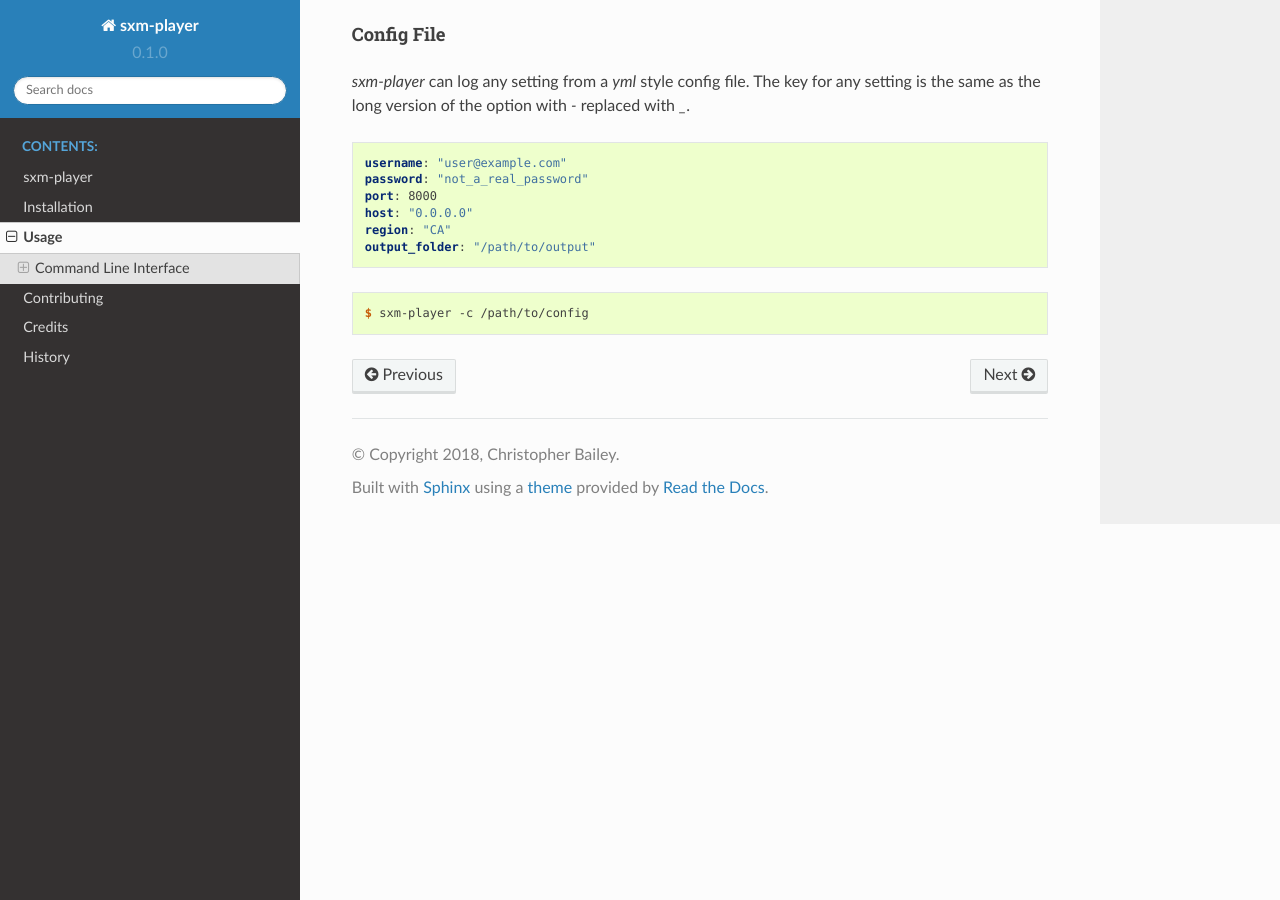
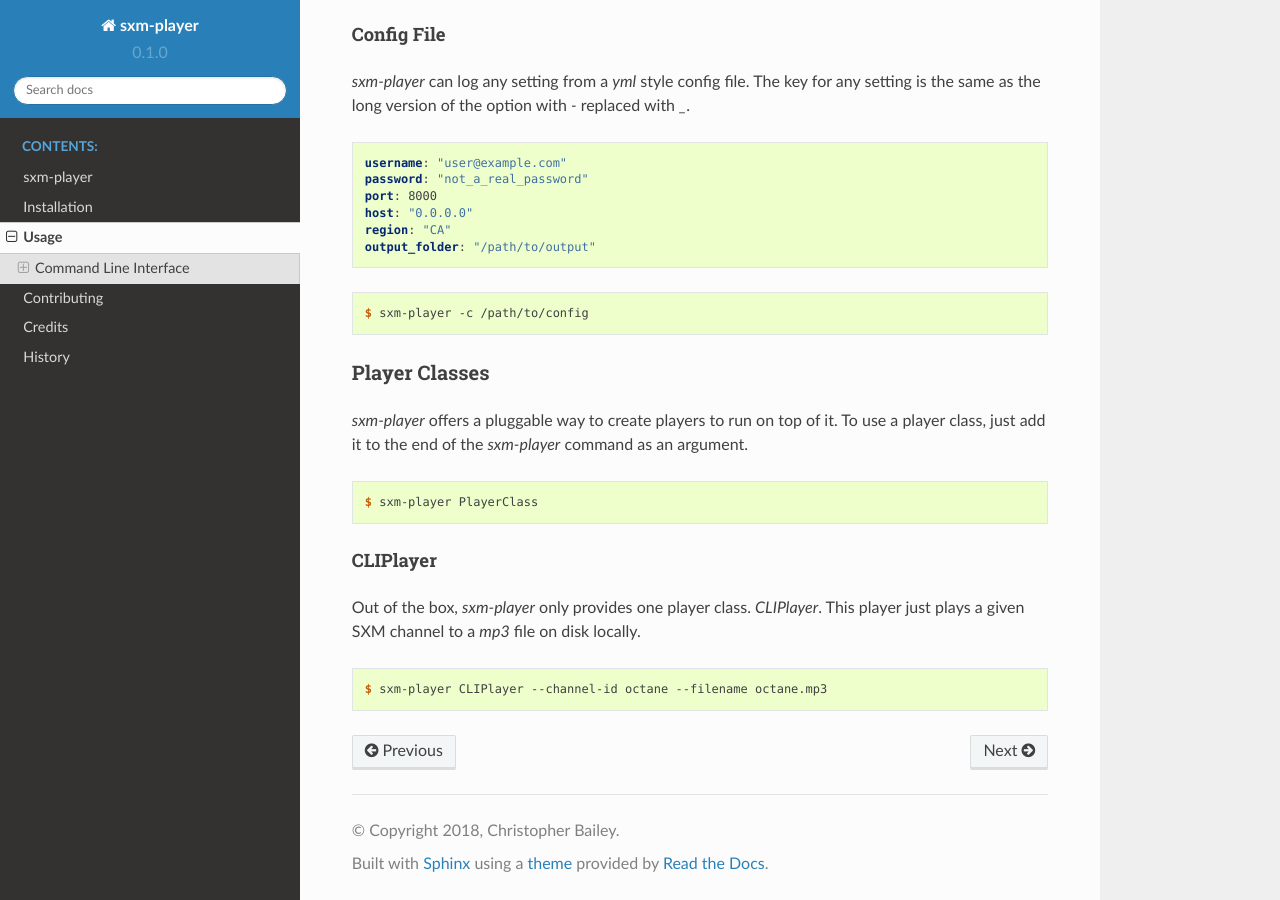
Before and after one commit to AngellusMortis/sxm-player, a Sphinx documentation site: the page built from docs/usage.rst, in a window 1280 px wide and 900 px high, scrolled down 1380 px. Built offline with Sphinx 7.4.7 and the Read the Docs theme 2.0.0, drawn with Linux system fonts in a browser that asks for light colours.

Commit message:
Adds docs about player classes

```diff
--- a/docs/usage.rst
+++ b/docs/usage.rst
@@ -87,3 +87,22 @@ with `_`.
 .. code-block:: console
 
     $ sxm-player -c /path/to/config
+
+Player Classes
+--------------
+
+`sxm-player` offers a pluggable way to create players to run on top of it. To use a player class, just add it to the end of the `sxm-player` command as an argument.
+
+.. code-block:: console
+
+    $ sxm-player PlayerClass
+
+CLIPlayer
++++++++++
+
+Out of the box, `sxm-player` only provides one player class. `CLIPlayer`. This
+player just plays a given SXM channel to a `mp3` file on disk locally.
+
+.. code-block:: console
+
+    $ sxm-player CLIPlayer --channel-id octane --filename octane.mp3
```
